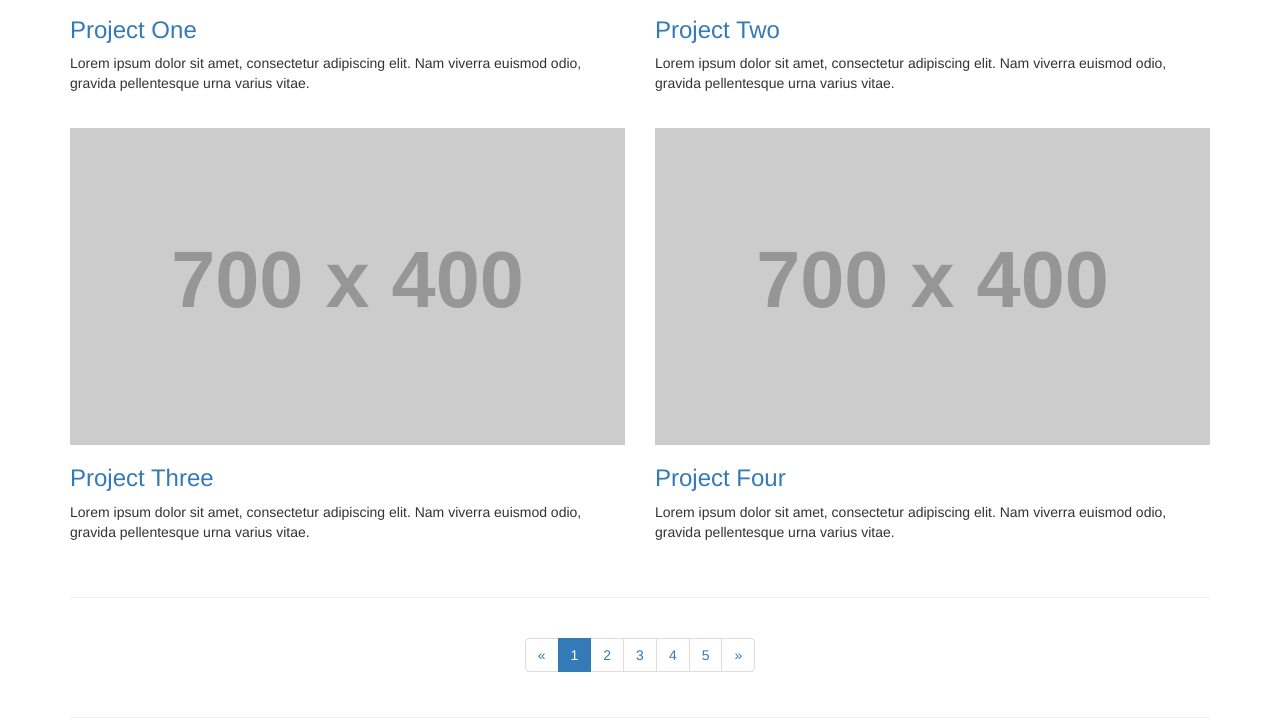
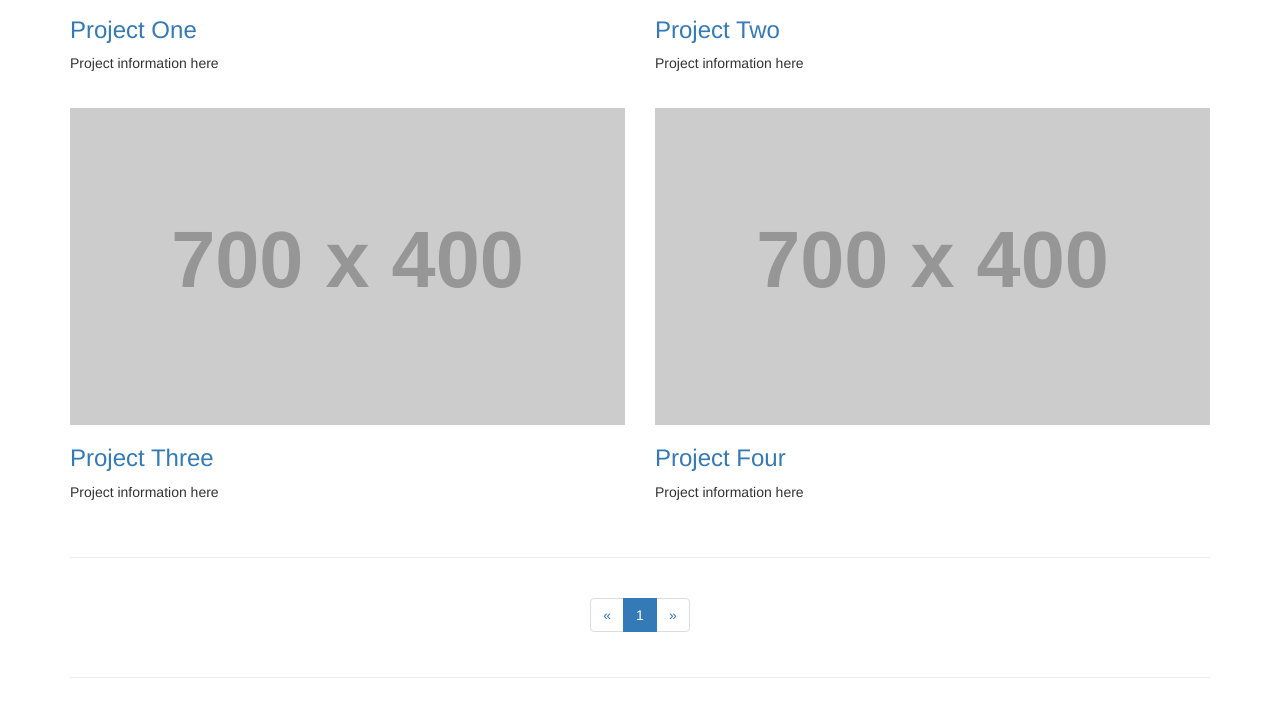
Before and after one commit to jaclyncnguyen/jaclyncnguyen.github.io, a plain HTML site: page index.html in a window 1280 px wide. Shown: the part 500-1225 px from the top of the page. Drawn offline with Linux system fonts and the light colour scheme; placeholder pictures from the web are drawn by us.

Commit message:
simplifying template

```diff
--- a/index.html
+++ b/index.html
@@ -83,7 +83,7 @@
                 <h3>
                     <a href="#">Project One</a>
                 </h3>
-                <p>Lorem ipsum dolor sit amet, consectetur adipiscing elit. Nam viverra euismod odio, gravida pellentesque urna varius vitae.</p>
+                <p>Project information here</p>
             </div>
             <div class="col-md-6 portfolio-item">
                 <a href="#">
@@ -92,7 +92,7 @@
                 <h3>
                     <a href="#">Project Two</a>
                 </h3>
-                <p>Lorem ipsum dolor sit amet, consectetur adipiscing elit. Nam viverra euismod odio, gravida pellentesque urna varius vitae.</p>
+                <p>Project information here</p>
             </div>
         </div>
         <!-- /.row -->
@@ -106,7 +106,7 @@
                 <h3>
                     <a href="#">Project Three</a>
                 </h3>
-                <p>Lorem ipsum dolor sit amet, consectetur adipiscing elit. Nam viverra euismod odio, gravida pellentesque urna varius vitae.</p>
+                <p>Project information here</p>
             </div>
             <div class="col-md-6 portfolio-item">
                 <a href="#">
@@ -115,7 +115,7 @@
                 <h3>
                     <a href="#">Project Four</a>
                 </h3>
-                <p>Lorem ipsum dolor sit amet, consectetur adipiscing elit. Nam viverra euismod odio, gravida pellentesque urna varius vitae.</p>
+                <p>Project information here</p>
             </div>
         </div>
         <!-- /.row -->
@@ -156,6 +156,7 @@
                     <li class="active">
                         <a href="#">1</a>
                     </li>
+                    <!--  >
                     <li>
                         <a href="#">2</a>
                     </li>
@@ -168,6 +169,7 @@
                     <li>
                         <a href="#">5</a>
                     </li>
+                    <!-->
                     <li>
                         <a href="#">&raquo;</a>
                     </li>
```
